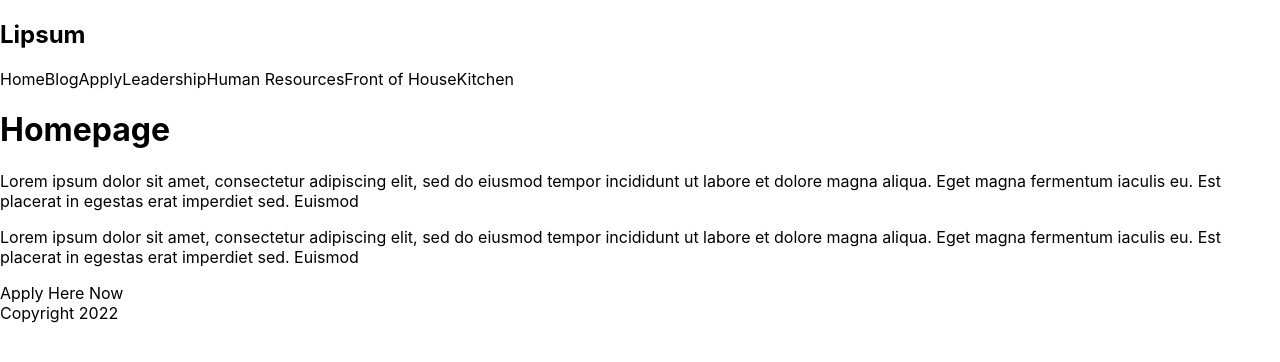
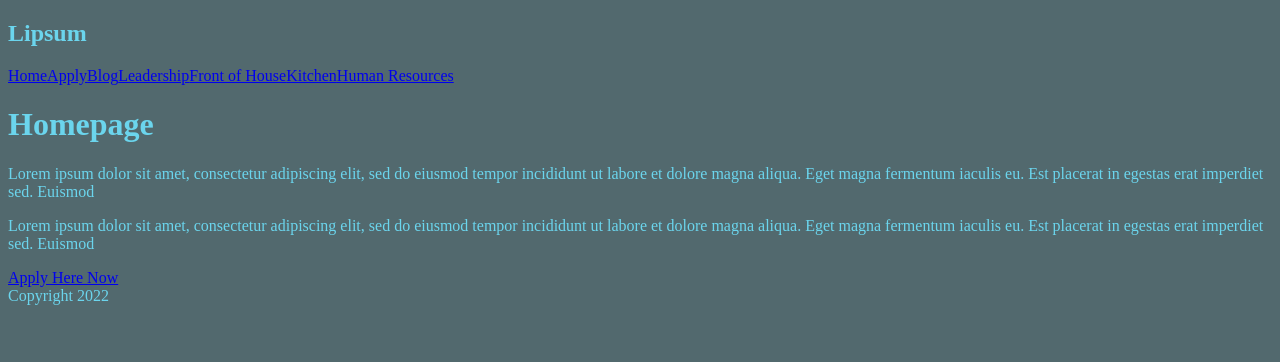
Before and after one commit to YokoOh-no/rest-consult, a Next.js app: page / in a window 1280 px wide. Shown: the top 362 px of the page. Built offline with nearby package versions, Linux system fonts and the light colour scheme.

Commit message:
- CSS started

```diff
--- a/comps/Navbar.js
+++ b/comps/Navbar.js
@@ -7,12 +7,12 @@
             <h1>Lipsum</h1>
         </div>
             <Link href="/"><a>Home</a></Link>
+            <Link href="/apply-here"><a>Apply</a></Link>
             <Link href="/blog"><a>Blog</a></Link>
-            <Link href="/apply-here"><a>Apply</a></Link>
             <Link href="/management"><a>Leadership</a></Link>
-            <Link href="/hr"><a>Human Resources</a></Link>
             <Link href="/foh"><a>Front of House</a></Link>
             <Link href="/boh"><a>Kitchen</a></Link>
+            <Link href="/hr"><a>Human Resources</a></Link>
 
     </nav>
 
--- a/styles/globals.css
+++ b/styles/globals.css
@@ -1,26 +1,5 @@
-html,
 body {
-  padding: 0;
-  margin: 0;
-  font-family: -apple-system, BlinkMacSystemFont, Segoe UI, Roboto, Oxygen,
-    Ubuntu, Cantarell, Fira Sans, Droid Sans, Helvetica Neue, sans-serif;
+  background: #52696E;
+  color: #6BD5ED;
+  font-family:
 }
-
-a {
-  color: inherit;
-  text-decoration: none;
-}
-
-* {
-  box-sizing: border-box;
-}
-
-@media (prefers-color-scheme: dark) {
-  html {
-    color-scheme: dark;
-  }
-  body {
-    color: white;
-    background: black;
-  }
-}
```
